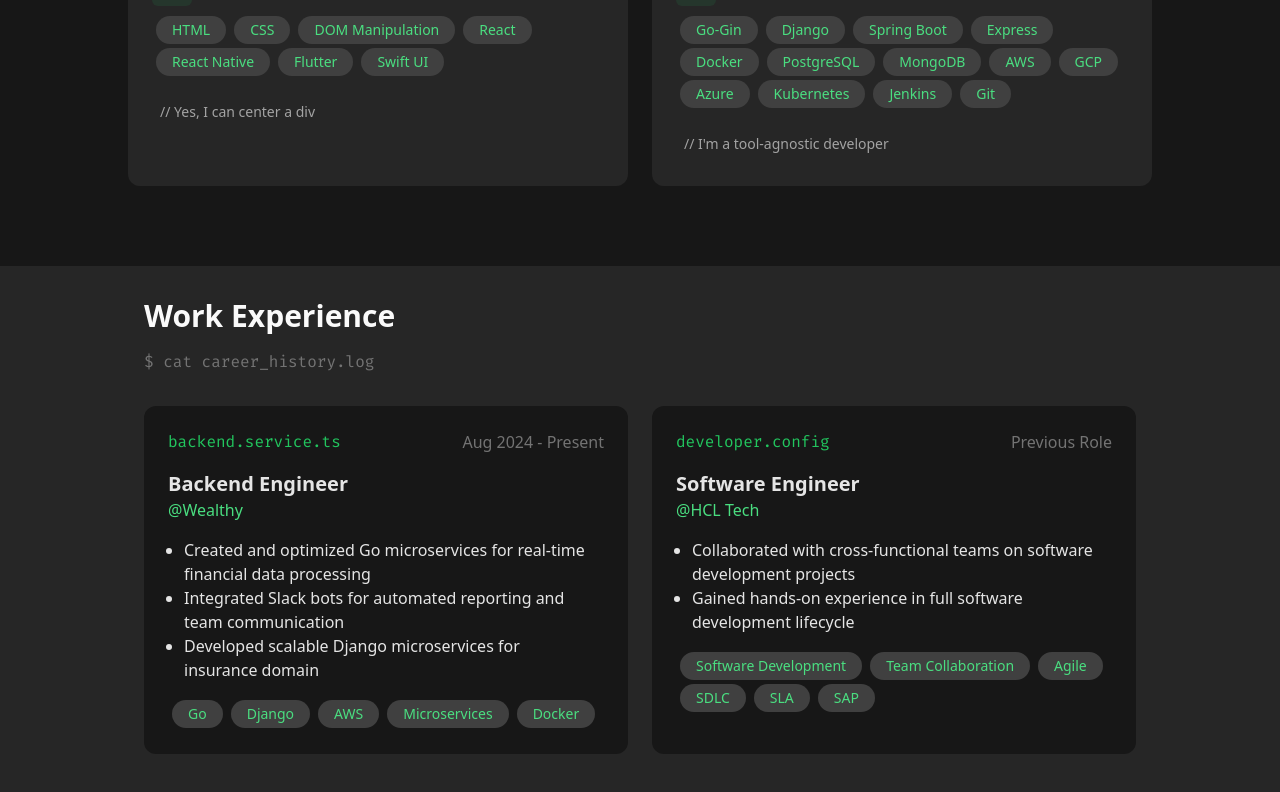
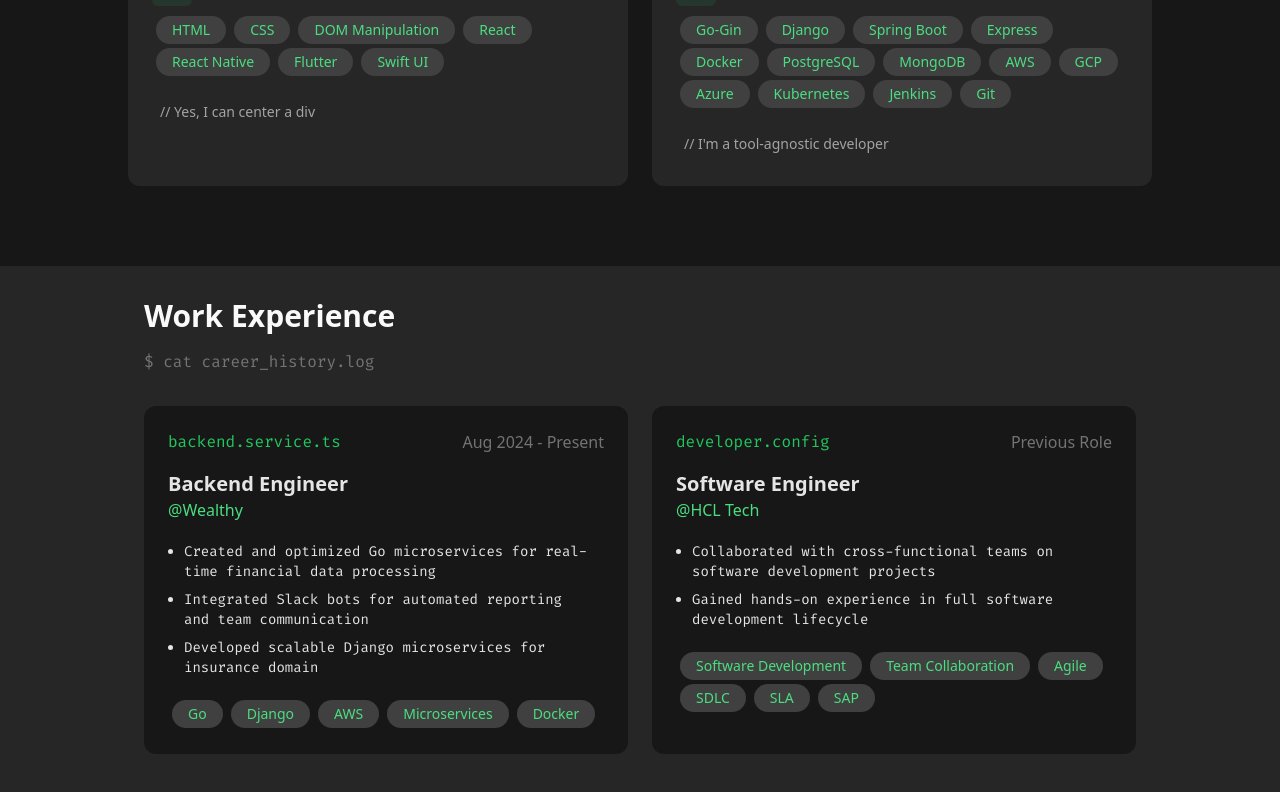
Before and after one commit to yasharya2901/my_portfolio_website, a Next.js app: page / in a window 1280 px wide. Shown: the part 1886-2678 px from the top of the page. Built offline with nearby package versions, Linux system fonts and the light colour scheme.

Commit message:
Tweaked ExperienceCard design

```diff
--- a/src/app/components/ExperienceCard/ExperienceCard.tsx
+++ b/src/app/components/ExperienceCard/ExperienceCard.tsx
@@ -3,7 +3,7 @@
 
 function ExperienceCard({fileName, role, company, duration, points, techStacks}: {fileName: string, role: string, company: string, duration: string, points: string[], techStacks: string[]}) {
   return (
-    <div className='flex flex-col bg-neutral-900 hover:bg-neutral-900/80 hover:transform transition-all rounded-xl p-6'>
+    <div className='flex flex-col bg-neutral-900 hover:bg-neutral-900/80 hover:transform transition-all rounded-xl p-6 hover:scale-[1.01]'>
       <div className='flex flex-row justify-between'>
         <div className='flex flex-col items-start gap-4'>
             <div className='font-fira text-green-500'>{fileName}</div>
@@ -17,9 +17,10 @@
         </div>
       </div>
       <div className='m-4'>
+        {/* Terminal like points */}
         <ul className='list-disc'>
             {points.map((point, index) => (
-                <li key={index} className='text-neutral-200'>{point}</li>
+                <li key={index} className='text-neutral-200 font-fira text-sm py-1'>{point}</li>
             ))}
         </ul>
       </div>
```
